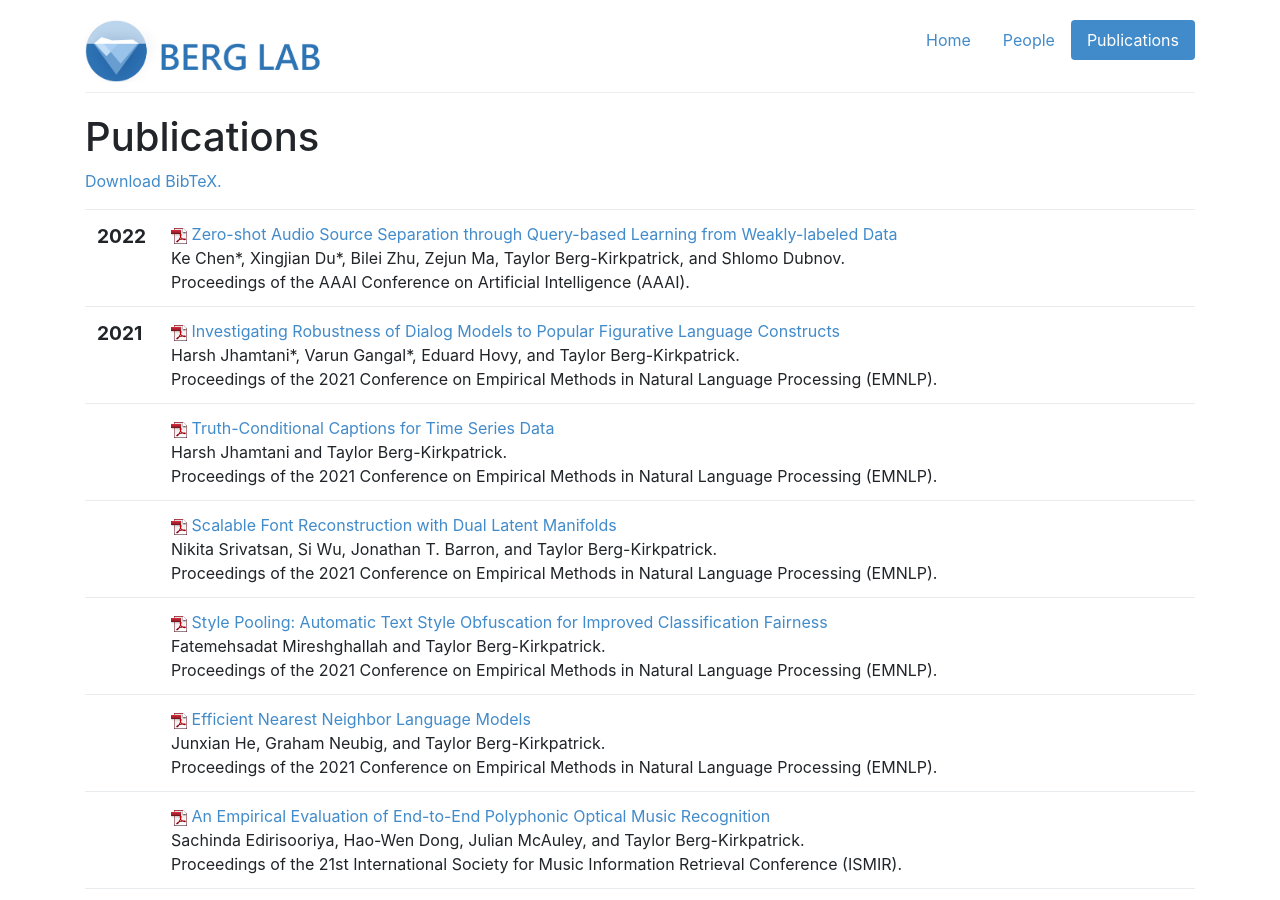
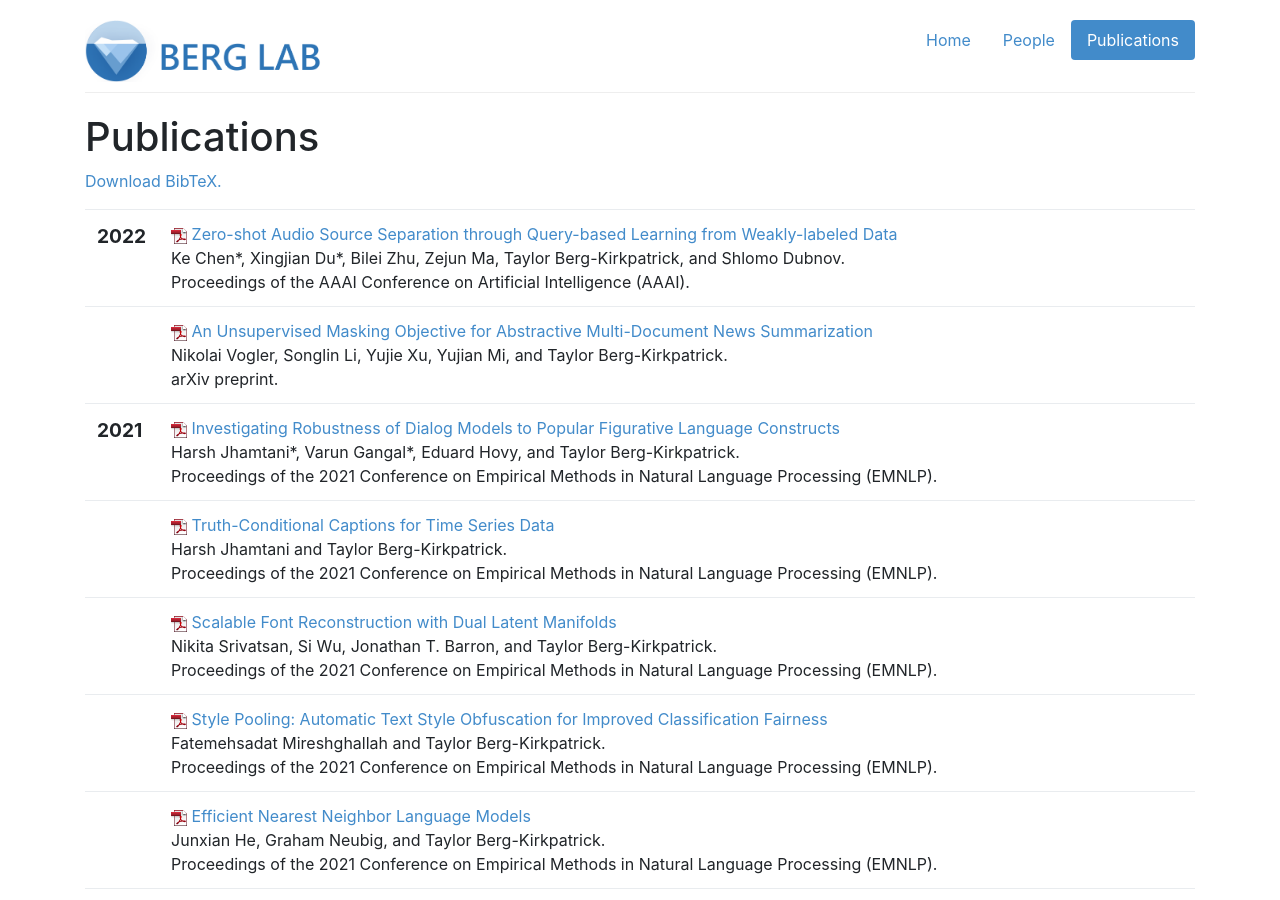
Before and after one commit to icebergnlp/icebergnlp.github.io, a Jekyll site: the page built from publications.html, in a window 1280 px wide and 900 px high. Built offline with Jekyll 4.4.1, drawn with Linux system fonts in a browser that asks for light colours.

Commit message:
Added Vogler et al. preprint

```diff
--- a/_includes/pubs.html
+++ b/_includes/pubs.html
@@ -20,6 +20,28 @@
 				Ke Chen*, Xingjian Du*, Bilei Zhu, Zejun Ma, Taylor Berg-Kirkpatrick, and Shlomo Dubnov.
 			</span><br />
 			<span class="venuetype"></span><span class="venue">Proceedings of the AAAI Conference on Artificial Intelligence (AAAI)</span>.
+			<br />
+			<span class="links">
+			</span>
+		</td>
+	</tr>
+	<tr>
+		<td>
+			<span class="date">
+
+
+			</span>
+		</td>
+		<td class="publication">
+			<span class="pubtitle">
+					<img src="img/pdficon_small.png" width="16"
+						height="16" alt="PDF" />
+				<a href="https://arxiv.org/pdf/2201.02321.pdf">An Unsupervised Masking Objective for Abstractive Multi-Document News Summarization</a>
+			</span><br />
+			<span class="authors">
+				Nikolai Vogler, Songlin Li, Yujie Xu, Yujian Mi, and Taylor Berg-Kirkpatrick.
+			</span><br />
+			<span class="venuetype"></span><span class="venue">arXiv preprint</span>.
 			<br />
 			<span class="links">
 			</span>
```
Also changed, not shown: bib/berglab-pubs.bib (+8 -0 lines).
